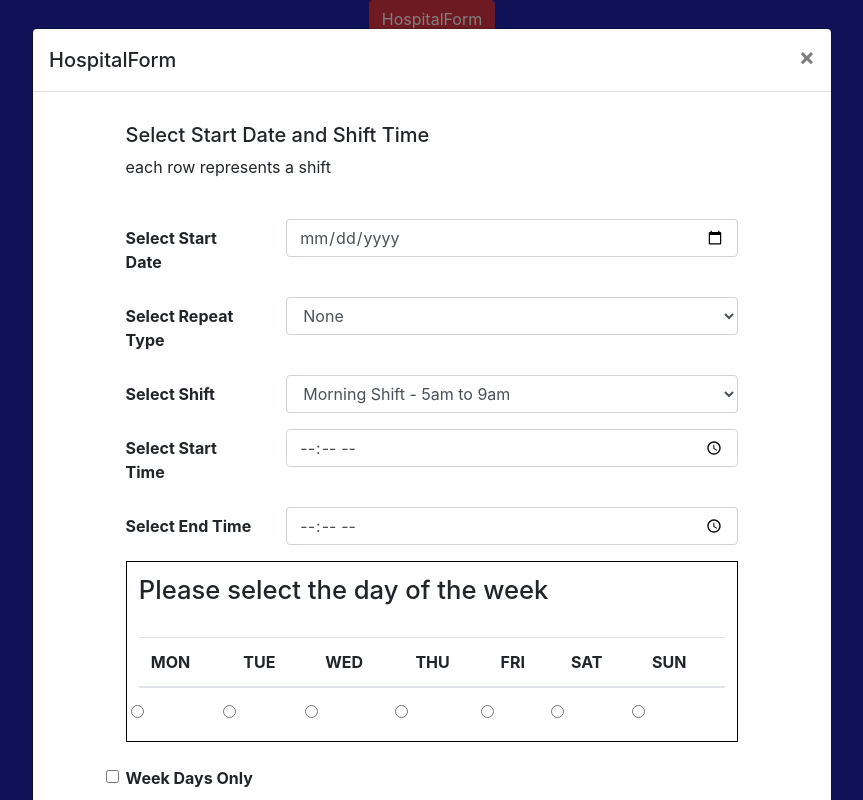
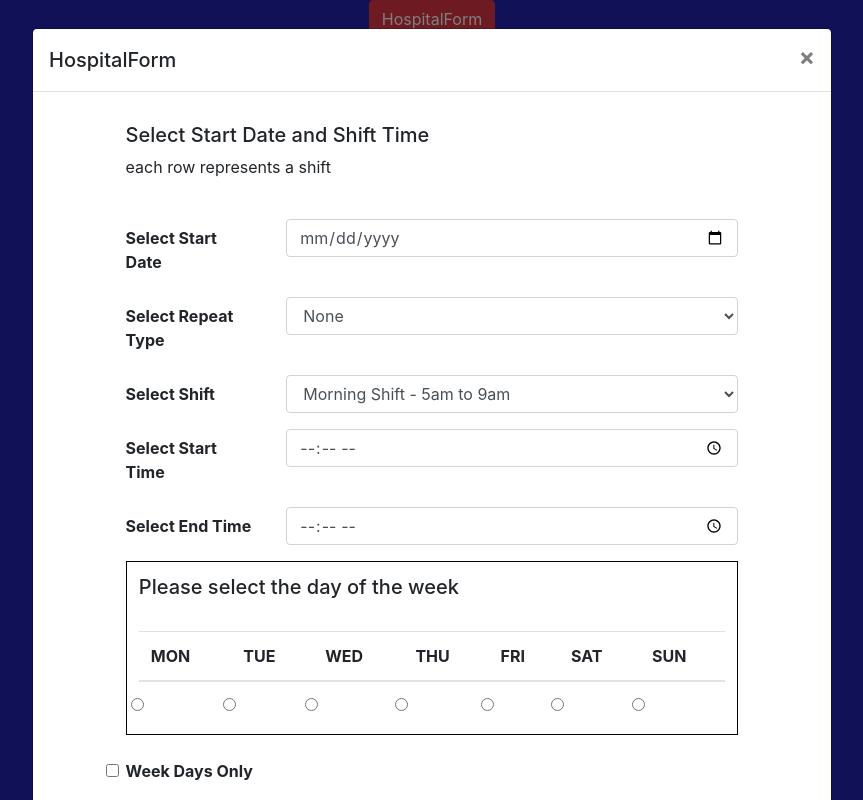
Before and after one commit to Sourabh-Mandliya/my-app, a React (Create React App) app: page / in a window 1280 px wide. Both pictures are taken after a click on the button "HospitalForm". Shown: the whole page, without its empty margins (208-1071 px from the left). Built offline with nearby package versions, Linux system fonts and the light colour scheme.

Commit message:
heading changed

```diff
--- a/src/HospitalForm.js
+++ b/src/HospitalForm.js
@@ -40,7 +40,7 @@ const HospitalForm = () => {
                     <Col sm={9}> <Input type="time" required></Input></Col>
                 </FormGroup>
                 <div class="table-responsive" style={{ border: "1px solid black", marginTop: "2%", padding: "2%", position: "relative" }}>
-                    <h5 style={{ textAlign: "left", fontSize: "2vw" }}>Please select the day of the week</h5>
+                    <h5 style={{ textAlign: "left"}}>Please select the day of the week</h5>
                     <br />
                     <Table>
                         <thead>
```
Also changed, not shown: 1 other file (tests, documents, lock files or other folders).
